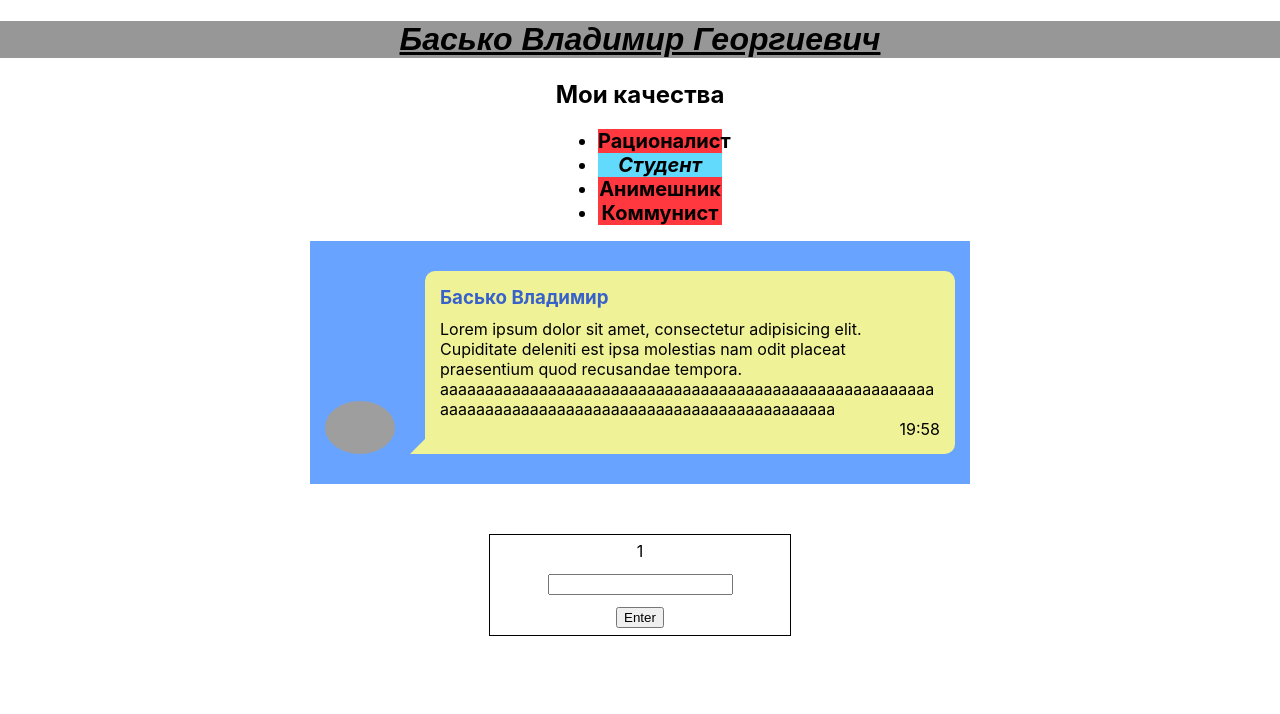
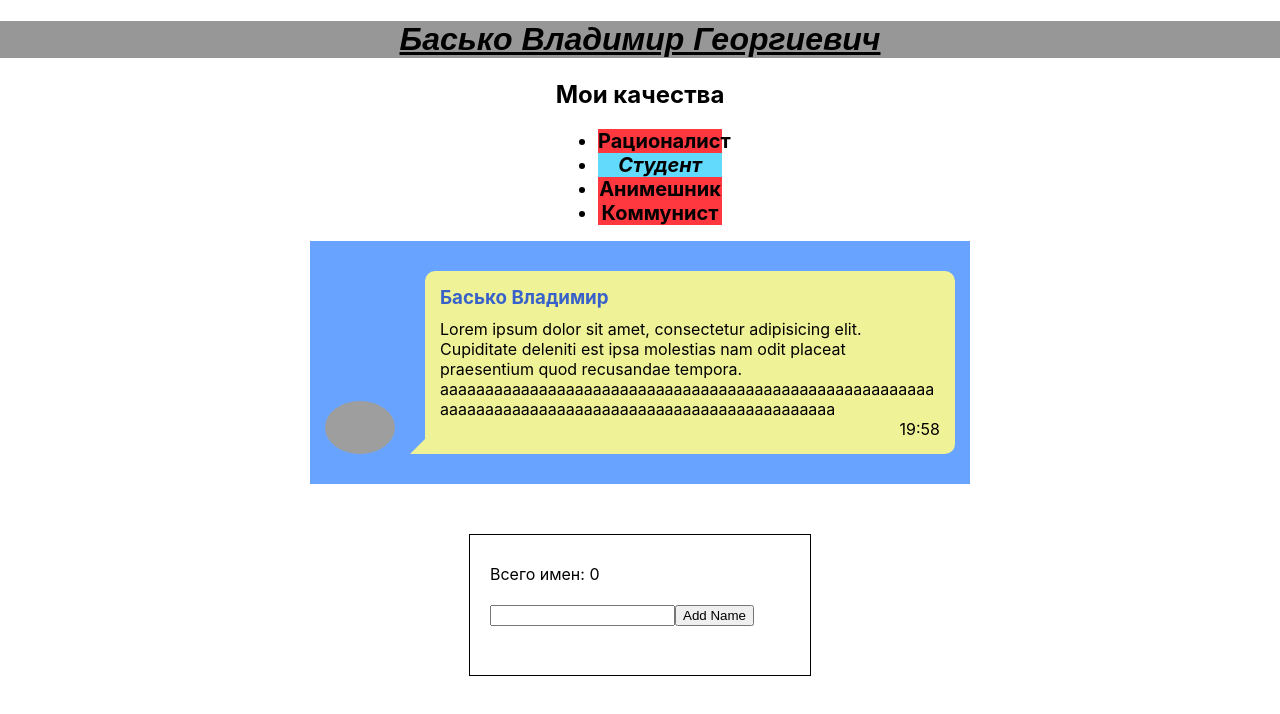
Before and after one commit to Basko-Vladimir/Ignat-tasks, a React (Create React App) app: page / in a window 1280 px wide. Shown: the top 714 px of the page. Built offline with nearby package versions, Linux system fonts and the light colour scheme; grey boxes are pictures that could not be loaded.

Commit message:
Create logic homework #4

```diff
--- a/src/App.jsx
+++ b/src/App.jsx
@@ -2,7 +2,7 @@ import React from 'react';
 import './App.css';
 import MyName from "./components/MyName/MyName";
 import MessageTelegram from "./components/MessageTelegram/MessageTelegram";
-import Homework3 from "./components/Homework-3/Homework3";
+import Homework34 from "./components/Homework-3-4/Homework-3-4";
 
 
 function App() {
@@ -16,7 +16,7 @@ function App() {
         <div className="App">
             <MyName/>
             <MessageTelegram time={time}/>
-            <Homework3/>
+            <Homework34/>
         </div>
     );
 }
--- /dev/null
+++ b/src/components/Homework-3-4/AddNameBtn/AddNameBtn.jsx
@@ -0,0 +1,8 @@
+import React from "react";
+
+const AddNameBtn = (props) => {
+    return (
+        <button onClick={props.addName}>Add Name</button>
+    )
+};
+export default AddNameBtn;
--- /dev/null
+++ b/src/components/Homework-3-4/Homework-3-4.jsx
@@ -0,0 +1,43 @@
+import React from "react";
+import styles from "./Homework-3-4.module.css"
+import SumNames from "./SumNames/SumNames";
+import NameInput from "./NameInput/NameInput";
+import AddNameBtn from "./AddNameBtn/AddNameBtn";
+import ShowNames from "./ShowNames/ShowNames";
+
+class Homework34 extends React.Component {
+    constructor(props) {
+        super(props);
+        this.inputValue = React.createRef();
+        this.spanValue = React.createRef();
+    }
+
+    addName = () => {
+        let inputValue = this.inputValue.current.value;
+        this.setState({
+            ...this.state,
+            names: [...this.state.names, inputValue]
+        });
+        this.inputValue.current.value = '';
+        // alert(`Привет ${inputValue}`);
+    };
+
+    state = {
+        names: []
+    };
+
+    render = () => {
+        return (
+            <div className={styles.block}>
+                <SumNames spanValue={this.spanValue} names={this.state.names}/>
+                <div className={styles.inputBlock}>
+                    <NameInput inputValue={this.inputValue}/>
+                    <AddNameBtn addName={this.addName}/>
+                </div>
+                <ShowNames names={this.state.names}/>
+            </div>
+        )
+    }
+}
+
+export default Homework34;
--- a/src/components/Homework-3/Homework3.module.css
+++ b/src/components/Homework-3-4/Homework-3-4.module.css
@@ -6,5 +6,6 @@
     display: flex;
     flex-direction: column;
     justify-content: space-around;
-    align-items: center;
+    align-items: start;
+    padding: 20px;
 }
--- /dev/null
+++ b/src/components/Homework-3-4/NameInput/NameInput.jsx
@@ -0,0 +1,9 @@
+import React from "react";
+
+const NameInput = (props) => {
+    return (
+        <input ref={props.inputValue} type="text"/>
+    )
+};
+
+export default NameInput;
--- /dev/null
+++ b/src/components/Homework-3-4/ShowNames/ShowNames.jsx
@@ -0,0 +1,11 @@
+import React from "react";
+
+const ShowNames = (props) => {
+    return (
+        <div>
+            {props.names.map( (n, i) => <span key={i}>{n} </span>)}
+        </div>
+    )
+};
+
+export default ShowNames;
--- /dev/null
+++ b/src/components/Homework-3-4/SumNames/SumNames.jsx
@@ -0,0 +1,9 @@
+import React from "react";
+
+const SumNames = (props) => {
+    return (
+        <span ref={props.spanValue}>Всего имен: {props.names.length}</span>
+    )
+};
+
+export default SumNames;
--- a/src/components/Homework-3/Homework3.jsx
+++ /dev/null
@@ -1,30 +0,0 @@
-import React from "react";
-import styles from "./Homework3.module.css"
-
-class Homework3 extends React.Component{
-    constructor(props) {
-        super(props);
-        this.inputValue = React.createRef();
-        this.spanValue = React.createRef();
-    }
-
-
-    changeSpan = () => {
-        let inputValue = this.inputValue.current.value;
-        Number(this.spanValue.current.textContent++);
-        this.inputValue.current.value = '';
-        alert(`Привет ${inputValue}`);
-    };
-
-    render = () => {
-        return (
-            <div className={styles.block}>
-                <span ref={this.spanValue} id='number'>1</span>
-                <input ref={this.inputValue} id='enteredName' type="text"/>
-                <button onClick={this.changeSpan}>Enter</button>
-            </div>
-        )
-    }
-}
-
-export default Homework3;
```
